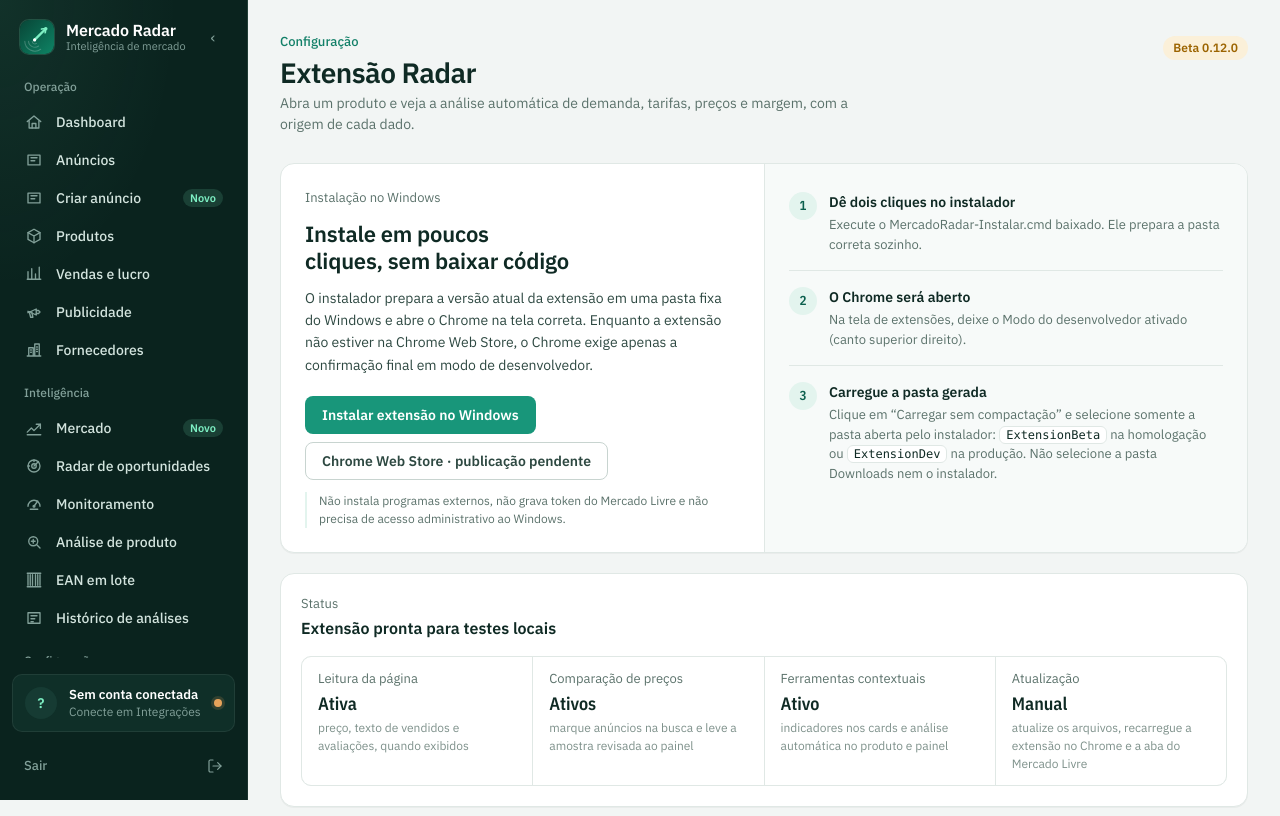
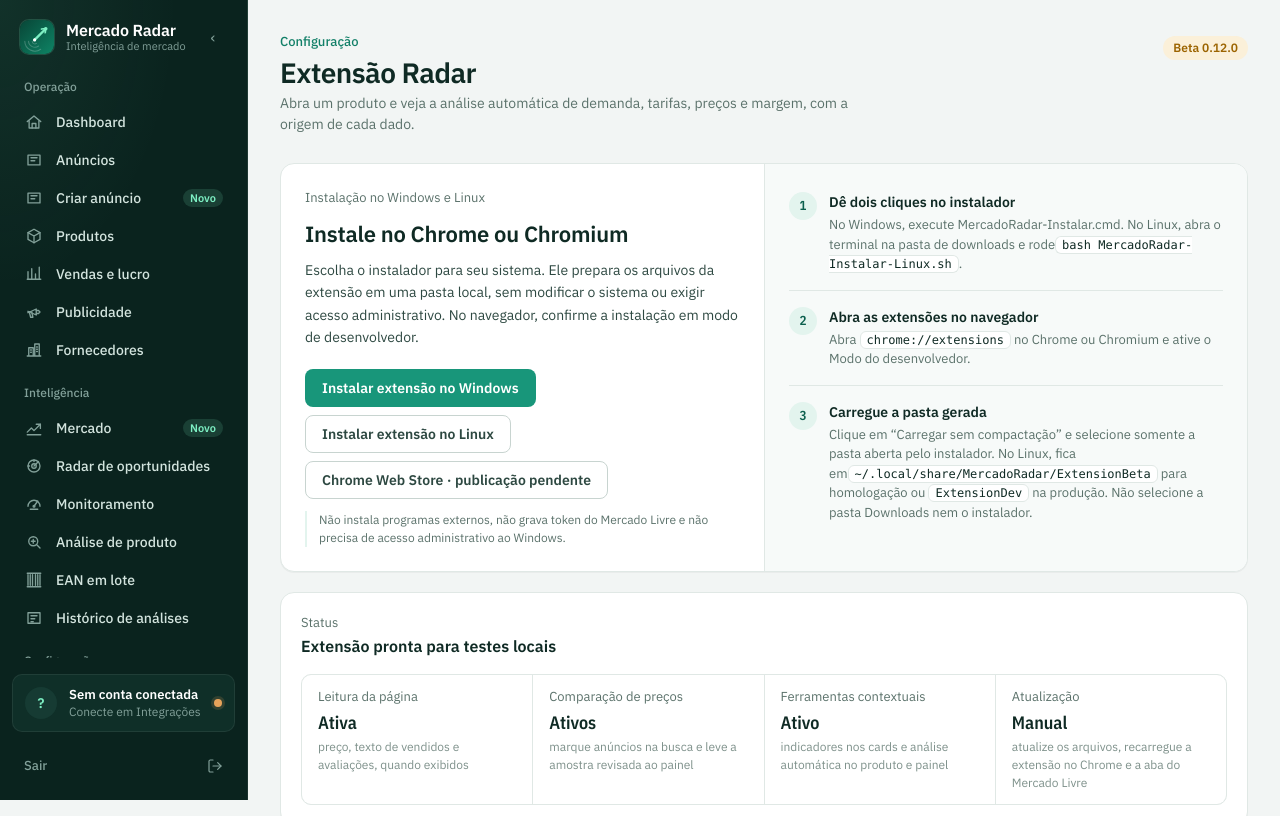
Before and after one commit to Brunohvg/mercado-radar, a Next.js app: page /extensao in a window 1280 px wide. Shown: the top 816 px of the page. Built offline with nearby package versions, Linux system fonts and the light colour scheme; no server answers.

Commit message:
feat(ui): offer dedicated Linux and Windows extension installation

```diff
--- a/app/extensao/page.tsx
+++ b/app/extensao/page.tsx
@@ -23,14 +23,11 @@ export default function ExtensionPage() {
           <section className="clean-panel extension-install-hero">
             <div className="extension-install-copy">
               <span className="extension-install-kicker">
-                Instalação no Windows
+                Instalação no Windows e Linux
               </span>
-              <h2>Instale em poucos cliques, sem baixar código</h2>
+              <h2>Instale no Chrome ou Chromium</h2>
               <p>
-                O instalador prepara a versão atual da extensão em uma pasta
-                fixa do Windows e abre o Chrome na tela correta. Enquanto a
-                extensão não estiver na Chrome Web Store, o Chrome exige apenas
-                a confirmação final em modo de desenvolvedor.
+                Escolha o instalador para seu sistema. Ele prepara os arquivos da extensão em uma pasta local, sem modificar o sistema ou exigir acesso administrativo. No navegador, confirme a instalação em modo de desenvolvedor.
               </p>
 
               <div className="extension-install-actions">
@@ -40,6 +37,14 @@ export default function ExtensionPage() {
                   download
                 >
                   Instalar extensão no Windows
+                </a>
+
+                <a
+                  className="secondary extension-install-secondary"
+                  href="/api/extension/linux-installer"
+                  download
+                >
+                  Instalar extensão no Linux
                 </a>
 
                 <span
@@ -61,16 +66,17 @@ export default function ExtensionPage() {
                 <span aria-hidden="true">1</span>
                 <strong>Dê dois cliques no instalador</strong>
                 <small>
-                  Execute o MercadoRadar-Instalar.cmd baixado. Ele prepara a
-                  pasta correta sozinho.
+                  No Windows, execute MercadoRadar-Instalar.cmd. No Linux,
+                  abra o terminal na pasta de downloads e rode
+                  <code>bash MercadoRadar-Instalar-Linux.sh</code>.
                 </small>
               </li>
               <li>
                 <span aria-hidden="true">2</span>
-                <strong>O Chrome será aberto</strong>
+                <strong>Abra as extensões no navegador</strong>
                 <small>
-                  Na tela de extensões, deixe o Modo do desenvolvedor ativado
-                  (canto superior direito).
+                  Abra <code>chrome://extensions</code> no Chrome ou Chromium e
+                  ative o Modo do desenvolvedor.
                 </small>
               </li>
               <li>
@@ -78,7 +84,8 @@ export default function ExtensionPage() {
                 <strong>Carregue a pasta gerada</strong>
                 <small>
                   Clique em “Carregar sem compactação” e selecione somente a
-                  pasta aberta pelo instalador: <code>ExtensionBeta</code> na
+                  pasta aberta pelo instalador. No Linux, fica em
+                  <code>~/.local/share/MercadoRadar/ExtensionBeta</code> para
                   homologação ou <code>ExtensionDev</code> na produção.
                   Não selecione a pasta Downloads nem o instalador.
                 </small>
```
